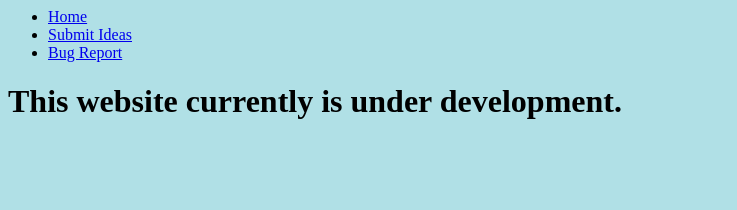
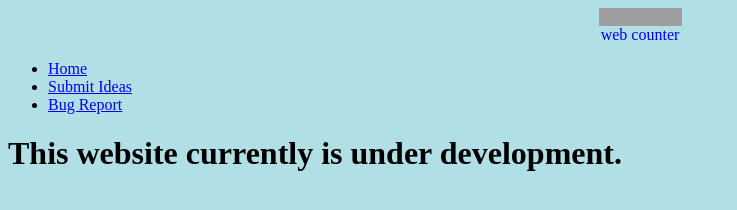
Before and after one commit to BitNetwork1234/DPS, a plain HTML site: page Index.htm in a window 1280 px wide. Shown: the whole page, without its empty margins (0-737 px from the left). Drawn offline with Linux system fonts and the light colour scheme; grey boxes are pictures that could not be loaded.

Commit message:
Update Index.htm

```diff
--- a/Index.htm
+++ b/Index.htm
@@ -3,6 +3,12 @@
 
 <!-- Header -->
 <body>
+
+<!-- Start of SimpleHitCounter Code -->
+<div align="center"><a href="http://www.simplehitcounter.com" target="_blank"><img src="http://simplehitcounter.com/hit.php?uid=2355706&f=16777215&b=255" border="0" height="18" width="83" alt="web counter"></a><br><a href="http://www.simplehitcounter.com" target="_blank" style="text-decoration:none;">web counter</a></div>
+<!-- End of SimpleHitCounter Code -->
+
+
 <header>
 	<div4 class="wrapper">
 		<div9>
```
